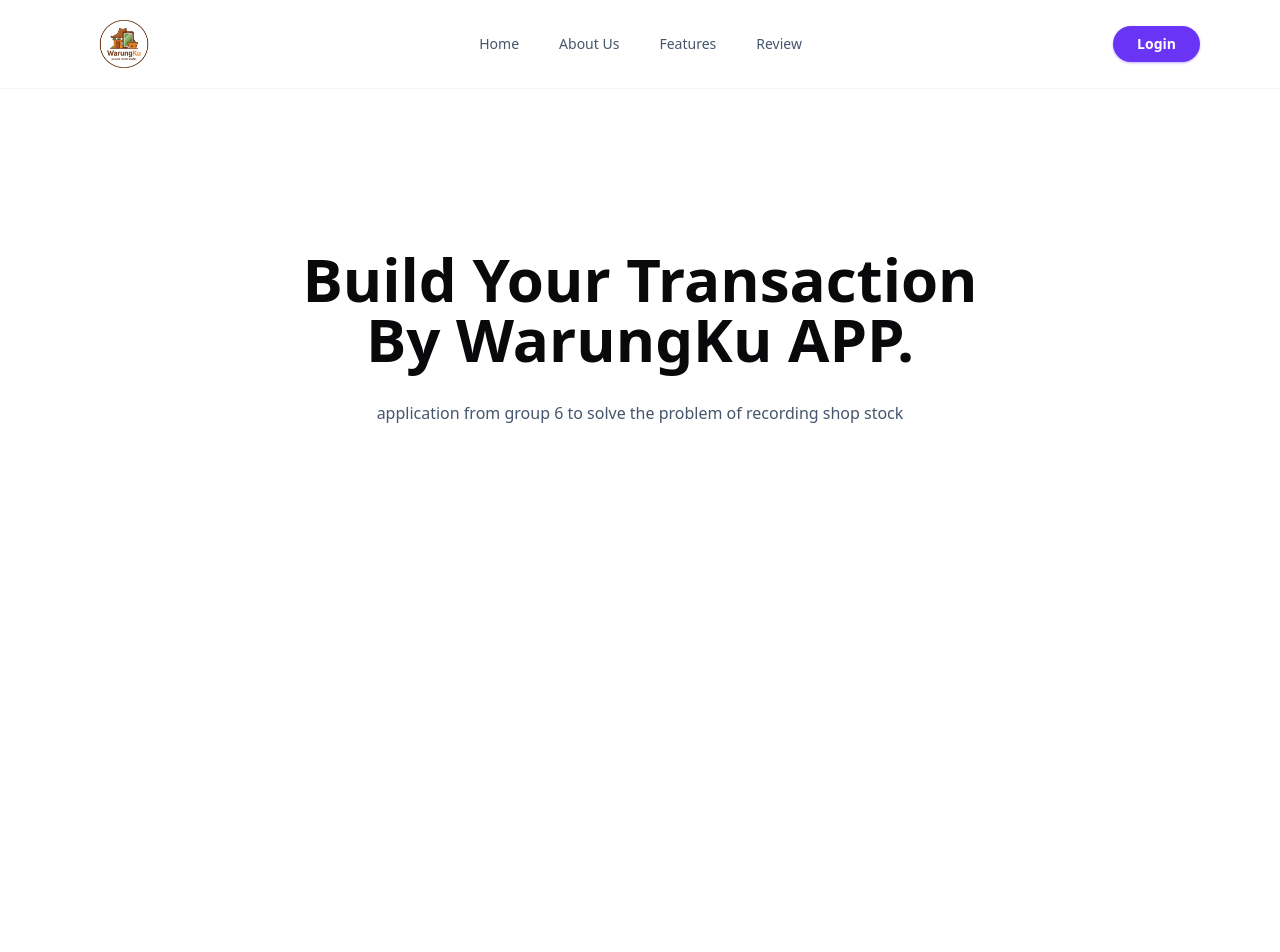
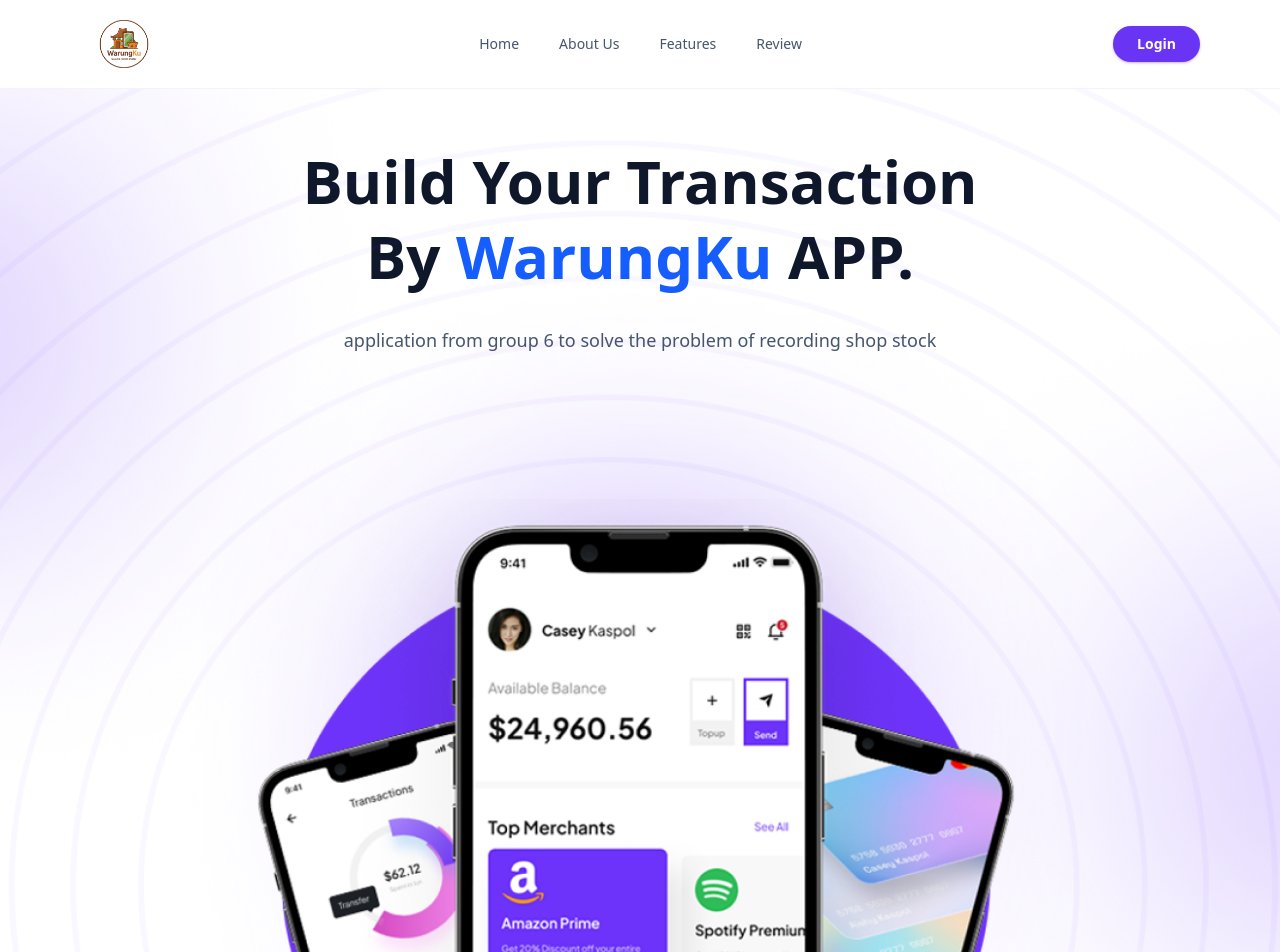
Before and after one commit to RadityaRevanto/WarungKu, a Next.js app: page / in a window 1280 px wide. Shown: the top 952 px of the page. Before the commit the page ends 800 px from the top, so only its background shows below. Built offline with nearby package versions, Linux system fonts and the light colour scheme.

Commit message:
Refactor code structure for improved readability and maintainability

```diff
--- a/src/app/(auth)/register/page.tsx
+++ /dev/null
@@ -1,13 +0,0 @@
-"use client";
-
-export default function RegisterPage() {
-  return (
-    <div className="flex min-h-screen items-center justify-center bg-zinc-50 font-sans dark:bg-black">
-      <main className="flex min-h-screen w-full max-w-3xl flex-col items-center justify-center py-32 px-16 bg-white dark:bg-black sm:items-start">
-        <h1 className="text-3xl font-semibold leading-10 tracking-tight text-black dark:text-zinc-50">
-          Register Page
-        </h1>
-      </main>
-    </div>
-  );
-}
--- a/src/components/sections/hero.tsx
+++ b/src/components/sections/hero.tsx
@@ -1,12 +1,116 @@
-import Image from "next/image";
-
 
 export default function Hero() {
     return (
-        <section id="hero" className="w-full">
-            <div className="flex flex-col items-center justify-center text-center pt-40 pb-20 px-4 sm:px-6 lg:px-8">
-            <h1 className="text-6xl font-bold">Build Your Transaction <br /> By WarungKu APP.</h1>
-            <p className="pt-8 font-medium text-slate-600">application from group 6 to solve the problem of recording shop stock</p>
+        <section id="hero" className="relative w-full bg-white">
+            <div className="absolute inset-0 -z-10 bg-gradient-to-b from-white via-slate-50 to-white" />
+
+            <div className="pointer-events-none absolute inset-0 hidden 2xl:block">
+                <div className="relative top-40 left-48">
+                    <img
+                        src="/assets/images/hero/Icon 1.png"
+                        alt="Hero icon"
+                        className="h-38 w-38 drop-shadow-xl"
+                    />
+                </div>
+
+                <div className="relative top-92 left-16">
+                    <img
+                        src="/assets/images/hero/Icon 2.png"
+                        alt="Hero icon"
+                        className="h-42 w-42 drop-shadow-xl"
+                    />
+                </div>
+
+                <div className="relative -bottom-10 left-72">
+                    <img
+                        src="/assets/images/hero/Icon 3.png"
+                        alt="Hero icon"
+                        className="h-32 w-32 drop-shadow-xl"
+                    />
+                </div>
+
+                <div className="relative bottom-82 left-320">
+                    <img
+                        src="/assets/images/hero/Icon 4.png"
+                        alt="Hero icon"
+                        className="h-32 w-32 drop-shadow-xl"
+                    />
+                </div>
+
+                <div className="relative bottom-72 left-290">
+                    <img
+                        src="/assets/images/hero/Icon 5.png"
+                        alt="Hero icon"
+                        className="h-32 w-32 drop-shadow-xl"
+                    />
+                </div>
+
+                <div className="relative bottom-60 left-325">
+                    <img
+                        src="/assets/images/hero/Icon 6.png"
+                        alt="Hero icon"
+                        className="h-32 w-32 drop-shadow-xl"
+                    />
+                </div>
+
+                <div className="relative -top-40 left-70">
+                    <img
+                        src="/assets/images/hero/Icon 7.png"
+                        alt="Hero icon"
+                        className="h-32 w-32 drop-shadow-xl"
+                    />
+                </div>
+
+                <div className="relative bottom-185 left-365">
+                    <img
+                        src="/assets/images/hero/Icon 8.png"
+                        alt="Hero icon"
+                        className="h-32 w-32 drop-shadow-xl"
+                    />
+                </div>
+            </div>
+
+            <div className="pointer-events-none absolute inset-0 ">
+                <div className="relative inset-x-0 top-20 z-0 w-full ">
+                    <img
+                        src="/assets/images/hero/Vector 2.png"
+                        alt=""
+                        className="h-full w-full object-cover"
+                    />
+                </div>
+
+                <div className="relative top-15 w-100 mx-auto md:w-150 md:-top-85 xl:-top-235 xl:w-250 2xl:-top-280">
+                    <img
+                        src="/assets/images/hero/Vector.png"
+                        alt="Hero background"
+                        className="h-ful w-full object-cover"
+                    />
+                </div>
+
+                <div className="relative bottom-170 h-170 mx-auto z-10 w-full md:bottom-320 md:mx-auto md:h-250 md:w-full xl:-top-580 xl:w-full xl:h-350 2xl:-top-650">
+                    <img
+                        src="/assets/images/hero/Mask group.png"
+                        alt="Hero background"
+                        className="h-full w-full object-cover"
+                    />
+                </div>
+
+                <div className="relative -top-250 mx-auto w-full 0 z-15 md:-top-470 md:w-150 xl:-top-770 xl:w-200 2xl:-top-880 2xl:w-250">
+                    <img
+                        src="/assets/images/hero/icon 9.png"
+                        alt="Hero background"
+                        className="h-ful w-full object-cover"
+                    />
+                </div>
+            </div>
+
+            <div className="relative -mt-25 mx-auto flex min-h-[520px] max-w-5xl flex-col items-center justify-center px-4 py-24 text-center sm:px-6 lg:px-10">
+                <h1 className="text-4xl font-bold leading-tight text-slate-900 sm:text-5xl lg:text-6xl">
+                    Build Your Transaction <br /> By <span className="text-blue-600">WarungKu</span> APP.
+                </h1>
+                <p className="pt-8 text-base font-medium text-slate-600 sm:text-lg">
+                    application from group 6 to solve the problem of recording shop stock
+                </p>
             </div>
         </section>
     );
```
Also changed, not shown: public/assets/images/hero/icon 9.png (added).
